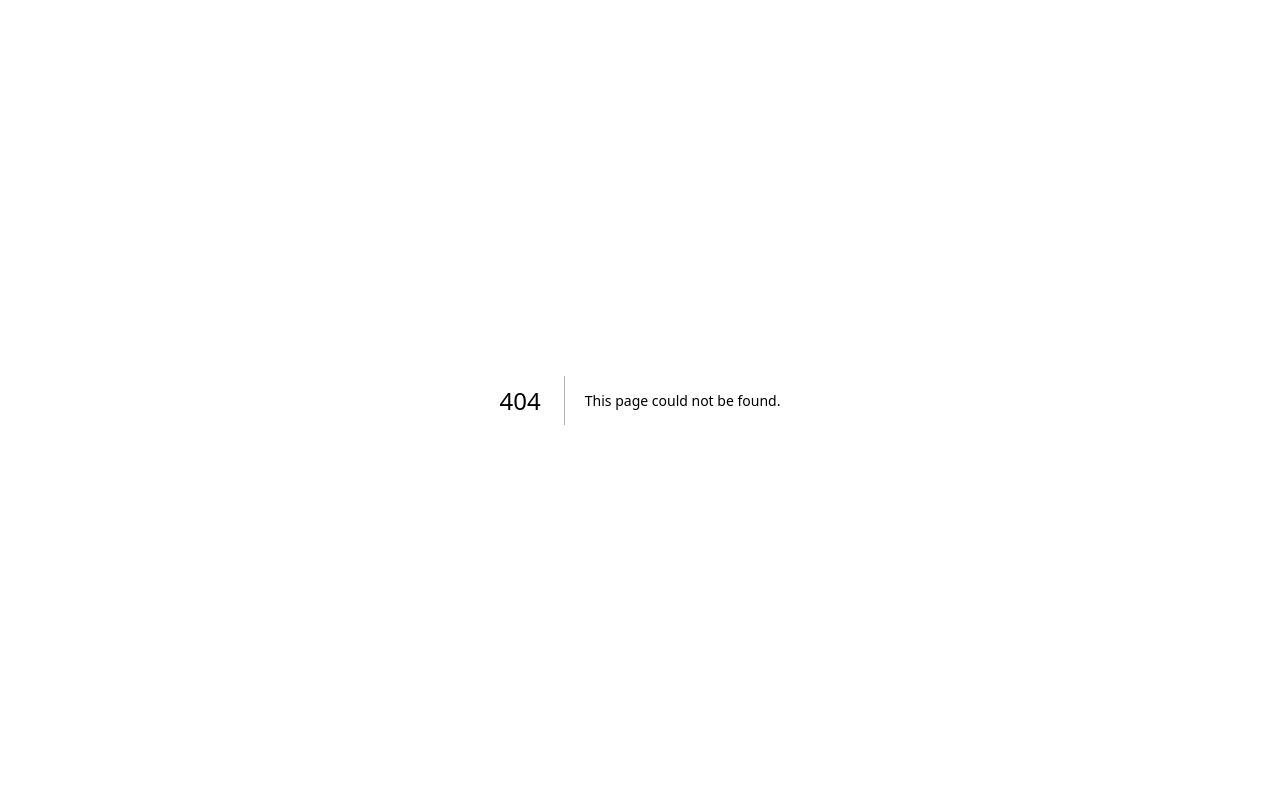
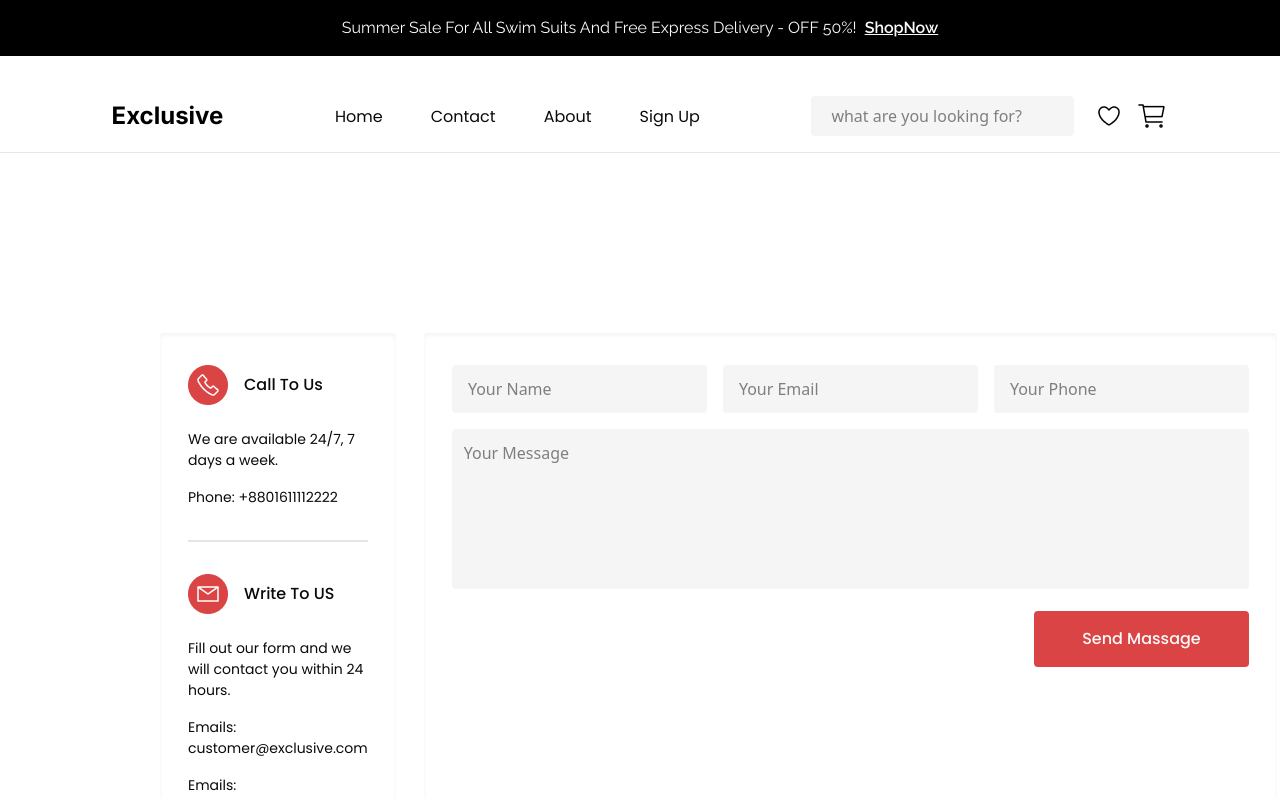
Before and after one commit to luckfer7/ecommerce, a Next.js app: page /contact in a window 1280 px wide. Before the commit this address had no page. Shown: the top 798 px of the page. Built offline with nearby package versions, Linux system fonts and the light colour scheme.

Commit message:
pagina de contato pronta

```diff
--- /dev/null
+++ b/src/app/contact/page.jsx
@@ -0,0 +1,68 @@
+import Container from "@/components/Container";
+import Footer from "@/components/Footer";
+import Header from "@/components/Header";
+import TopHeader from "@/components/TopHeader";
+import Image from "next/image";
+import IconPhone from "../../../public/icons-phone.png"
+import IconMail from "../../../public/icons-mail.png"
+import Button from "@/components/Button";
+
+export default function ContactPage() {
+    return(
+        <main>
+            <TopHeader />
+            <Header />
+            <section className=" px-40 py-45" >
+                <Container className=" flex gap-7" >
+                    <div className=" flex flex-col gap-8 inset-shadow-sm py-8 px-7 rounded-[4px]" >
+                        <Container className=" flex flex-col gap-6" >
+                            <div className=" flex items-center gap-4" >
+                                <Image src={IconPhone} />
+                                <span className=" font-poppins text-[16px] font-medium " >Call To Us</span>
+                            </div>
+                            <div className=" flex flex-col gap-4" >
+                                <span className=" font-poppins text-[14px] " >We are available 24/7, 7 days a week.</span>
+                                <span className=" font-poppins text-[14px] " >Phone: +8801611112222</span>
+                            </div>
+
+                        </Container>
+
+                        <div className=" border " ></div>
+
+                        <Container className=" flex flex-col gap-6" >
+                            <div className=" flex items-center gap-4" >
+                                <Image src={IconMail} />
+                                <span className=" font-poppins text-[16px] font-medium " >Write To US</span>
+                            </div>
+                            <div className=" flex flex-col gap-4" >
+                                <span className=" font-poppins text-[14px] " >Fill out our form and we will contact you within 24 hours.</span>
+                                <span className=" font-poppins text-[14px] " >Emails: customer@exclusive.com</span>
+                                <span className=" font-poppins text-[14px] " >Emails: support@exclusive.com</span>
+                            </div>
+
+                        </Container>
+
+                    </div>
+                    <div className="  inset-shadow-sm py-8 px-7 rounded-[4px]" >
+                        <form className=" flex flex-col gap-4 " action="">
+                            <Container className=" flex gap-4 " >
+                                <input className=" bg-[#F5F5F5] px-3 py-3 rounded-[4px] " placeholder=" Your Name " type="text" />
+                                <input className=" bg-[#F5F5F5] px-3 py-3 rounded-[4px] " placeholder=" Your Email " type="text" />
+                                <input className=" bg-[#F5F5F5] px-3 py-3 rounded-[4px] " placeholder=" Your Phone " type="text" />
+                            </Container>
+
+                            <Container className="" >
+                                <textarea className="bg-[#F5F5F5] px-3 py-3 rounded-[4px] w-full h-40 resize-none" placeholder="Your Message" />
+                            </Container>
+
+                            <Container className=" flex justify-end " >
+                                <Button className=" text-[#FAFAFA] font-poppins font-medium text-[16px] px-12 py-4 rounded-[4px] bg-[#DB4444] cursor-pointer" >Send Massage</Button>
+                            </Container>
+                        </form>
+                    </div>
+                </Container>
+            </section>
+            <Footer />
+        </main>
+    )
+}
```
Also changed, not shown: public/icons-mail.png (added), public/icons-phone.png (added).
